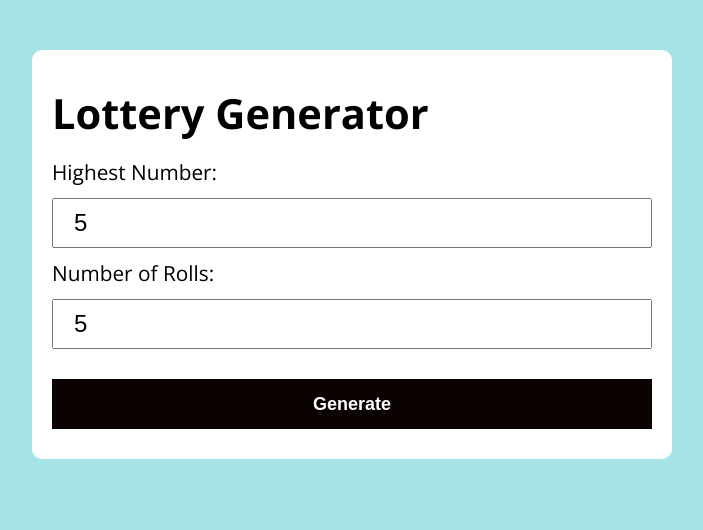
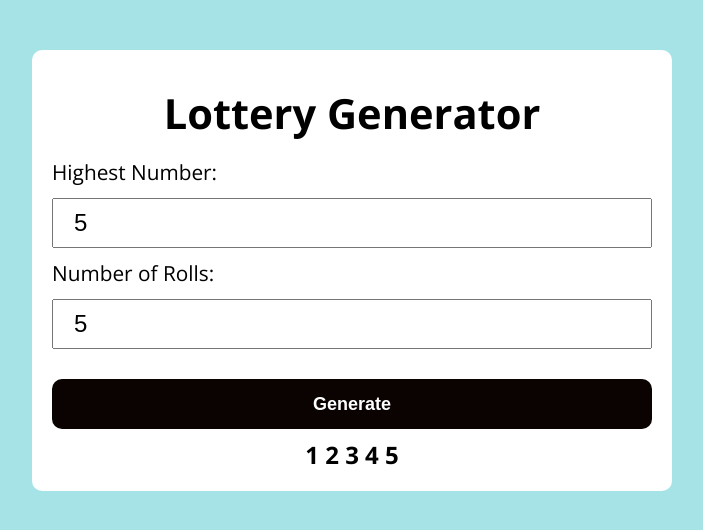
Before and after one commit to WillBarbo/Lottery_Generator, a plain HTML site: page index.html in a window 1280 px wide. Both pictures are taken after typing "5", "5" into the empty fields and a click on the button "Generate". Shown: the whole page, without its empty margins (288-991 px from the left). Drawn offline with nearby package versions, Linux system fonts and the light colour scheme.

Commit message:
Update rolls logic and display

```diff
--- a/index.html
+++ b/index.html
@@ -11,13 +11,14 @@
       <h1>Lottery Generator</h1>
       <form id="formLottery">
         <label for="max_roll"> Highest Number: </label>
-        <input name="max_roll" id="max_roll" type="number" />
+        <input name="max_roll" id="max_roll" type="number" min="1"/>
 
         <label for="num_roll"> Number of Rolls: </label>
-        <input name="num_roll" id="num_roll" type="number" />
+        <input name="num_roll" id="num_roll" type="number" min="1"/>
 
         <button type="submit">Generate</button>
       </form>
+      <div id="result"></div>
     </div>
     <script src="scripts/lottery.js"></script>
   </body>
--- a/scripts/lottery.js
+++ b/scripts/lottery.js
@@ -3,25 +3,36 @@ formLottery.addEventListener("submit",(e)=>{
 
     const formData = new FormData(formLottery);
 
-    console.log(randomNumber(formData.get('max_roll'),formData.get('num_roll')));
+    let maxRoll = parseInt(formData.get('max_roll'));
+    let numberRoll = parseInt(formData.get('num_roll'));
 
+    if (maxRoll < numberRoll){
+        numberRoll = maxRoll;
+    }
+
+    const rolls = randomNumber(maxRoll,numberRoll);
+
+    result.textContent = rolls[0];
+    for (let i = 1; i < rolls.length; i++){
+        result.appendChild(document.createTextNode("  "+rolls[i]));;
+    }
 })
 
 function randomNumber(max,number){
 
+    let base = []
     let bet = []
     let roll = 0
 
+    for (let i = 1; i <= max; i++) {
+        base.push(i);
+    }
+
     for (let i = 0; i < number; i++) {
 
-        roll = Math.round(Math.random() * (max - 1) + 1)
+        roll = Math.round(Math.random() * (base.length - 1) + 1)
 
-        if (bet.indexOf(roll) === -1){
-            bet.push(roll)
-        }
-        else {
-            i--
-        }
+        bet.push(base.splice(roll-1,1));
     }
 
     bet.sort((a,b) => (a - b))
--- a/styles/lottery.css
+++ b/styles/lottery.css
@@ -27,6 +27,10 @@ body {
   border-radius: 10px;
 }
 
+h1 {
+  text-align: center;
+}
+
 form input, form label, form button {
   display: block;
   width: 100%;
@@ -52,8 +56,19 @@ form button {
   height: 50px;
   cursor: pointer;
   margin-top: 30px;
+  border-radius: 10px;
 }
 
 form button:hover{
   background: rgb(13, 106, 134)
 }
+
+form button:active{
+  padding: 5px 8px 5px 10px;
+}
+
+#result{
+  text-align: center;
+  font-size: 24px;
+  font-weight: 700;
+}
```
